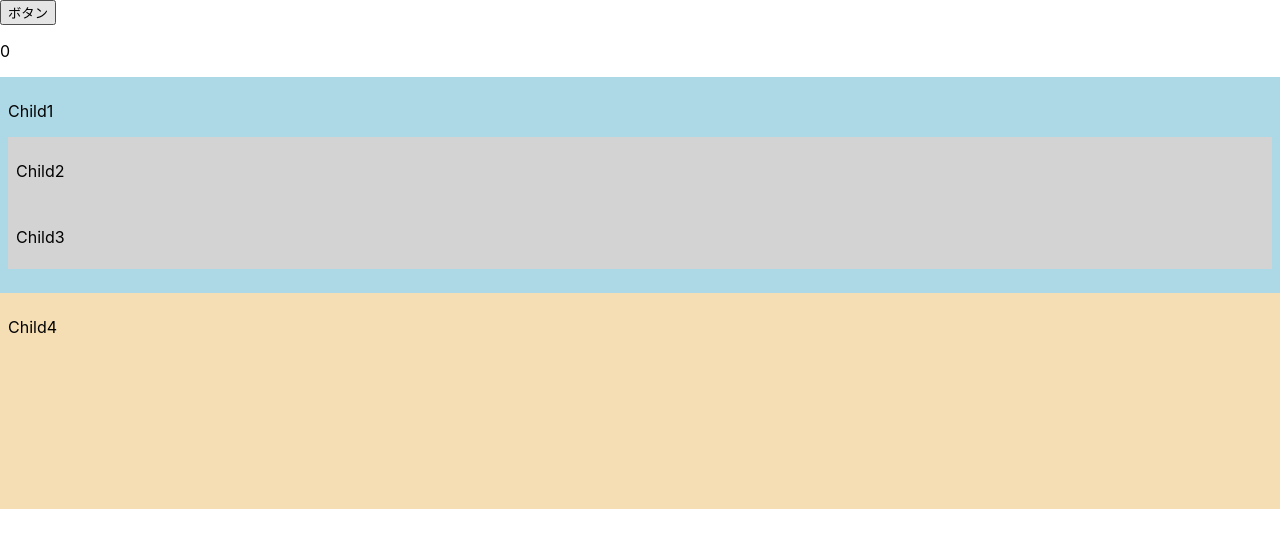
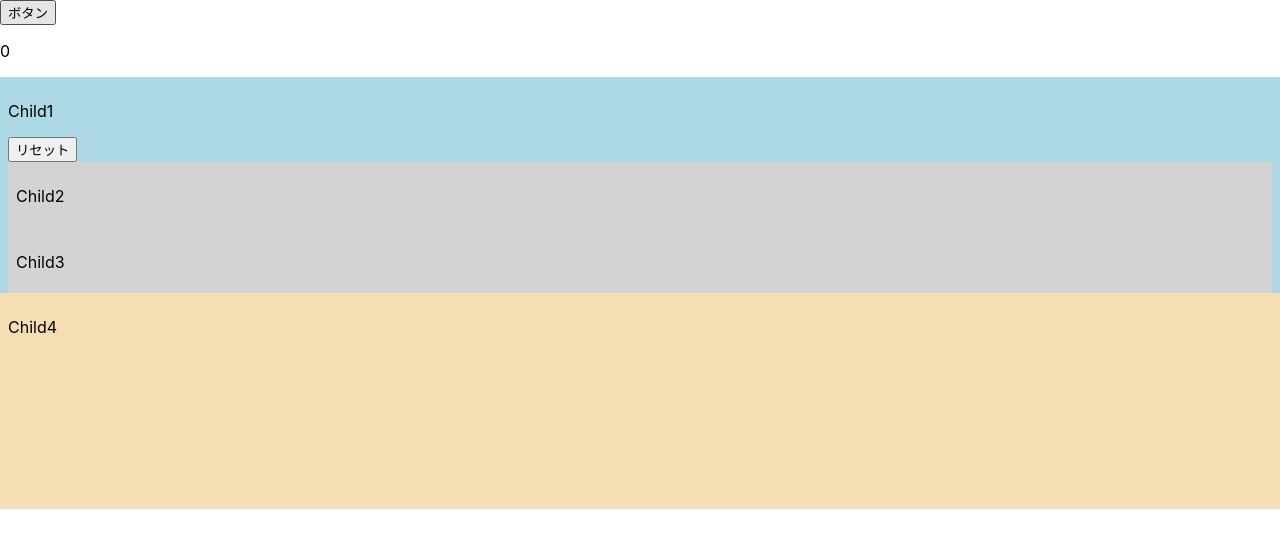
Before and after one commit to Kazuya-Sakashita/react-app, a React (Create React App) app: page / in a window 1280 px wide. Shown: the top 548 px of the page. Built offline with nearby package versions, Linux system fonts and the light colour scheme.

Commit message:
リセット追加

```diff
--- a/src/App.jsx
+++ b/src/App.jsx
@@ -1,8 +1,8 @@
-import { useState } from "react";
+import { useState, memo } from "react";
 import { Child1 } from "./components/Child1";
 import { Child4 } from "./components/Child4";
 
-export const App = () => {
+export const App = memo(() => {
   console.log("Appレンダリング");
 
   const [num, setNum] = useState(0);
@@ -11,14 +11,18 @@
     setNum(num + 1);
   };
 
+  const onClickReset = () => {
+    setNum(0);
+  };
   return (
     <>
       <button onClick={onClickButton}>ボタン</button>
       <p>{num}</p>
-      <Child1 />
+      {/* Propsとして関数を設定 */}
+      <Child1 onClickReset={onClickReset} />
       <Child4 />
     </>
   );
-};
+});
 
 export default App;
--- a/src/components/Child1.jsx
+++ b/src/components/Child1.jsx
@@ -1,3 +1,4 @@
+import React, { memo } from "react";
 import { Child2 } from "./Child2";
 import { Child3 } from "./Child3";
 
@@ -7,14 +8,16 @@
   padding: "8px",
 };
 
-export const Child1 = () => {
+export const Child1 = memo((props) => {
+  const { onClickReset } = props;
   console.log("Child1レンダリング");
 
   return (
     <div style={style}>
       <p>Child1</p>
+      <button onClick={onClickReset}>リセット</button>
       <Child2 />
       <Child3 />
     </div>
   );
-};
+});
--- a/src/components/Child2.jsx
+++ b/src/components/Child2.jsx
@@ -1,10 +1,12 @@
+import React, { memo } from "react";
+
 const style = {
   height: "50px",
   backgroundColor: "lightgray", // 修正: backGroundColor -> backgroundColor
   padding: "8px",
 };
 
-export const Child2 = () => {
+export const Child2 = memo(() => {
   console.log("Child2レンダリング");
 
   return (
@@ -12,4 +14,4 @@
       <p>Child2</p>
     </div>
   );
-};
+});
--- a/src/components/Child3.jsx
+++ b/src/components/Child3.jsx
@@ -1,10 +1,12 @@
+import React, { memo } from "react";
+
 const style = {
   height: "50px",
   backgroundColor: "lightgray",
   padding: "8px",
 };
 
-export const Child3 = () => {
+export const Child3 = memo(() => {
   console.log("Child3レンダリング");
 
   return (
@@ -12,4 +14,4 @@
       <p>Child3</p>
     </div>
   );
-};
+});
--- a/src/components/Child4.jsx
+++ b/src/components/Child4.jsx
@@ -1,10 +1,12 @@
+import React, { memo } from "react";
+
 const style = {
   height: "200px",
   backgroundColor: "wheat",
   padding: "8px",
 };
 
-export const Child4 = () => {
+export const Child4 = memo(() => {
   console.log("Child4レンダリング");
 
   return (
@@ -12,4 +14,4 @@
       <p>Child4</p>
     </div>
   );
-};
+});
```
